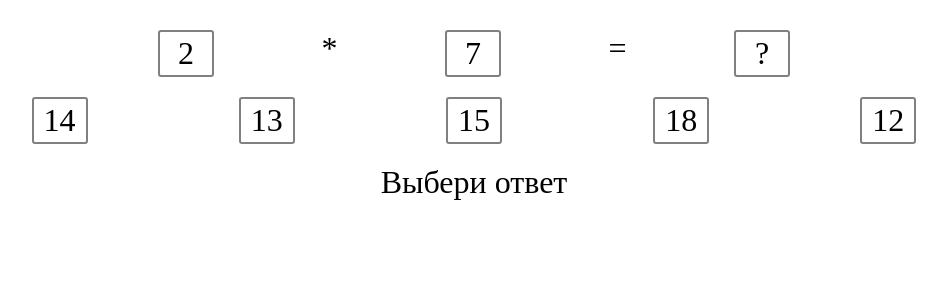
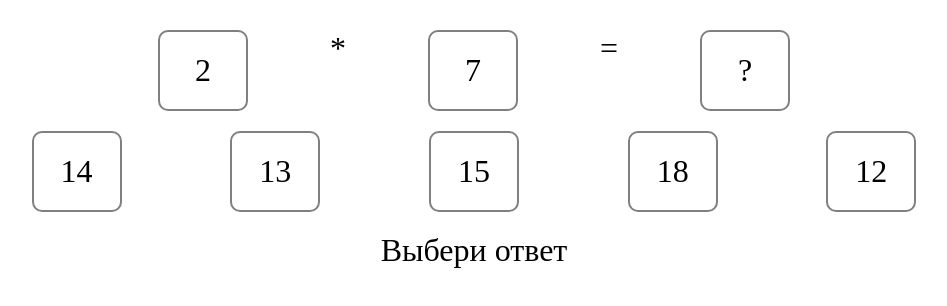
Before and after one commit to semprog/semprog.github.io, a plain HTML site: page math/index.html in a window 1280 px wide. Shown: the whole page, without its empty margins (166-1113 px from the left). Drawn offline with nearby package versions, Linux system fonts and the light colour scheme.

Commit message:
математика 4

```diff
--- a/math/index.html
+++ b/math/index.html
@@ -55,17 +55,17 @@
         width: 70%;
     }
     .answer {
-        padding: 3px;
+        padding: 20px;
         border: 2px solid gray;
-        border-radius: 3px;
+        border-radius: 10px;
         cursor: pointer;
         min-width: 46px;
         text-align: center;
     }
     .operand {
-        padding: 3px;
+        padding: 20px;
         border: 2px solid gray;
-        border-radius: 3px;
+        border-radius: 10px;
         min-width: 46px;
         text-align: center;
     }
```
